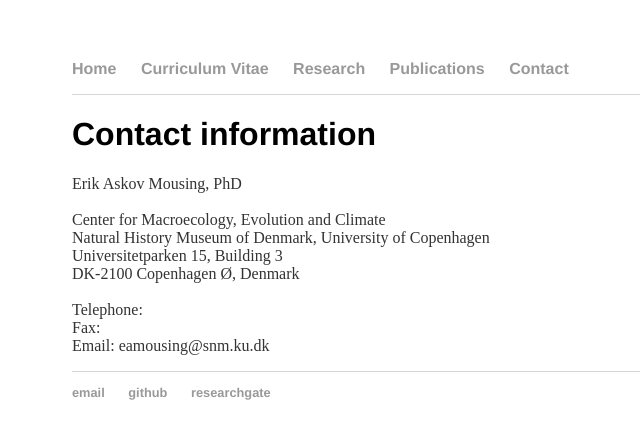
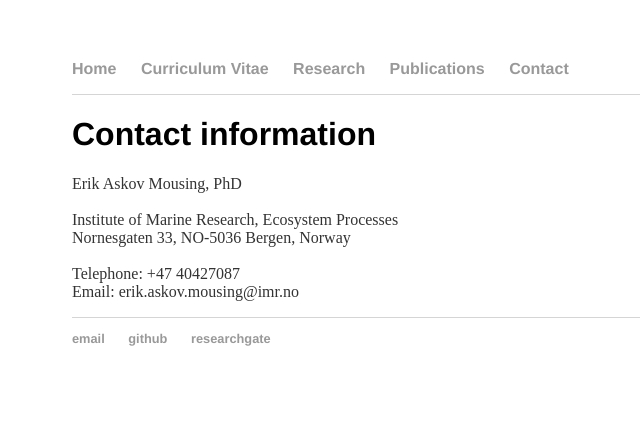
Before and after one commit to eamousing/eamousing.github.io, a Jekyll site: the page built from contact.html, in a window 1280 px wide. Shown: the top 439 px of the page, without its empty margins (120-760 px from the left). Built offline with Jekyll 4.4.1, drawn with Linux system fonts in a browser that asks for light colours; Markdown is read by kramdown in place of the engine named in the settings.

```diff
--- a/_layouts/default.html
+++ b/_layouts/default.html
@@ -23,7 +23,7 @@
 			</div><!-- /.container -->
 			<footer>
 	    		<ul>
-	        		<li><a href="mailto:erikmousing@gmail.com">email</a></li>
+	        		<li><a href="mailto:erik.askov.mousing@imr.no">email</a></li>
 	        		<li><a href="https://github.com/eamousing">github</a></li>
 					<li><a href="https://www.researchgate.net/profile/Erik_Mousing">researchgate</a></li>
 				</ul>
--- a/contact.html
+++ b/contact.html
@@ -3,17 +3,13 @@
 title: Contact
 ---
 <div class="blurb">
-	<h1>Contact information</h1>
+    <h1>Contact information</h1>
     <p>Erik Askov Mousing, PhD<br>
         <br>
-        Center for Macroecology, Evolution and Climate<br>
-        Natural History Museum of Denmark, University of Copenhagen<br>
-        Universitetparken 15, Building 3<br>
-        DK-2100 Copenhagen Ø, Denmark<br>
+        Institute of Marine Research, Ecosystem Processes<br>
+        Nornesgaten 33, NO-5036 Bergen, Norway<br>
         <br>
-        Telephone:<br>
-        Fax:<br>
-        Email: eamousing@snm.ku.dk<br>
+        Telephone: +47 40427087<br>
+        Email: erik.askov.mousing@imr.no<br>
     </p>
-
 </div><!-- /.blurb -->
--- a/index.html
+++ b/index.html
@@ -4,5 +4,5 @@
 ---
 <div class="blurb">
 	<h1>Erik Askov Mousing</h1>
-	<p>I am a marine ecologist working at the Natural History Museum of Denmark.</p>
+	<p>I am a marine ecologist and ecosystem modeller working at the Institute of Marine Research, Bergen, Norway.</p>
 </div><!-- /.blurb -->
--- a/research.html
+++ b/research.html
@@ -4,6 +4,8 @@
 ---
 <div class="blurb">
 	<h1>Current projects</h1>
+
+	This section is not updated.
 
     <h2>Modeling plankton dynamics in the open ocean</h2>
     <p>In this project, we aim to add a mechanistic description of marine plankton dynamics to the biosphere component of the Madingley model. Ultimately, we want to utilize the updated Madingley model to address questions relating to planetary boundaries on biodiversity and biogeochemical flows. This project is a collaborative effort between researchers at CMEC (Erik Mousing, Katherine Richardson, Jørgen Bendtsen), UNEP-WCMC (Cambridge, UK) and the Stockholm Resilience center.</p>
```
